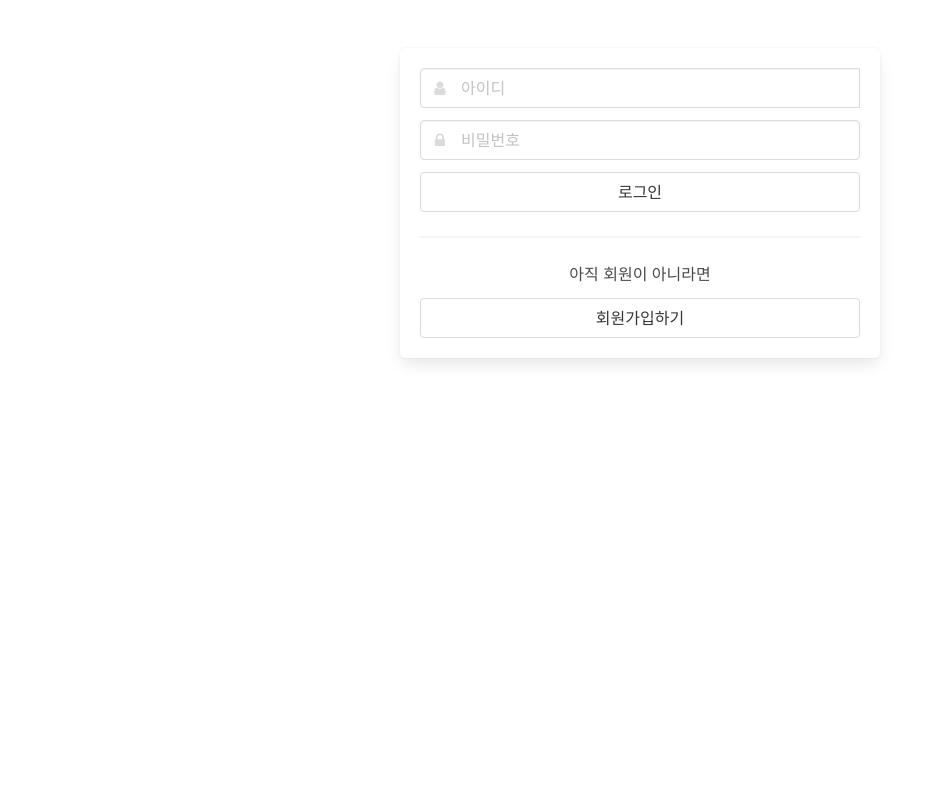
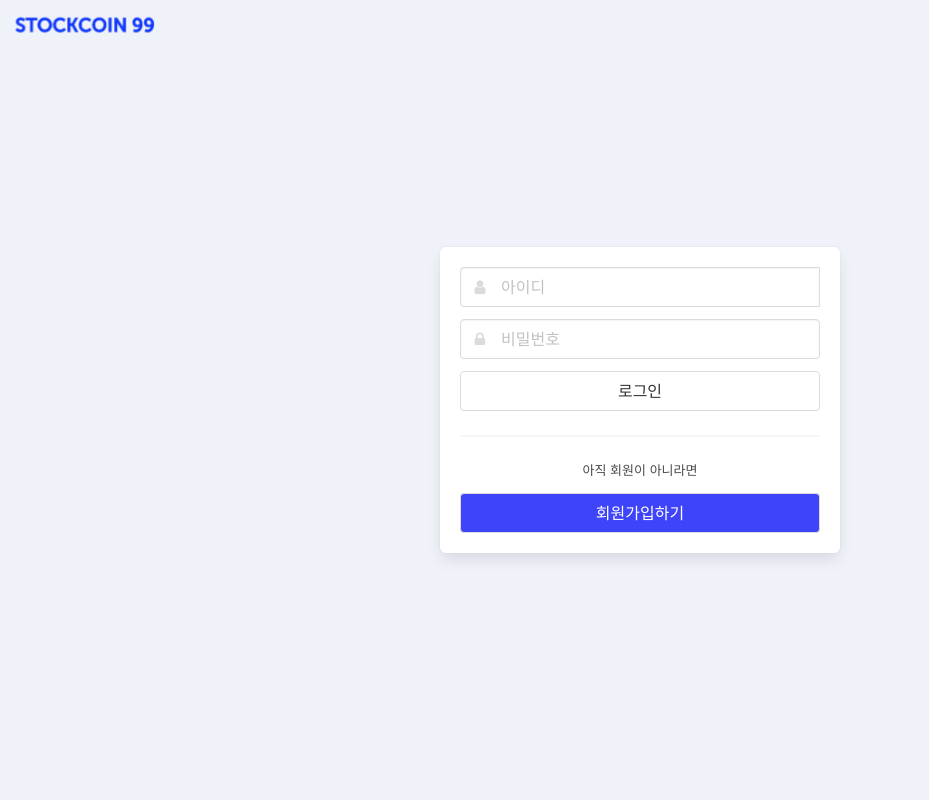
Before and after one commit to soujinko/project01_team4, a Flask app: page /login in a window 1280 px wide. Shown: the whole page, without its empty margins (0-929 px from the left). Run offline with Flask 2, Linux system fonts and the light colour scheme; some libraries are stand-ins or nearby versions.

Commit message:
로그인 페이지

```diff
--- a/templates/login.html
+++ b/templates/login.html
@@ -3,12 +3,13 @@
     <head>
 
         <!-- Webpage Title -->
-        <title>Log In | SWEETER</title>
+        <title>Log In | STOCKCOIN</title>
         <link rel="shortcut icon" href="{{ url_for('static', filename='favicon.ico') }}" type="image/x-icon">
+
         <link rel="icon" href="{{ url_for('static', filename='favicon.ico') }}" type="image/x-icon">
-        <meta property="og:title" content="스위터 - 세상을 달달하게"/>
-        <meta property="og:description" content="mini project for Web Plus"/>
-        <meta property="og:image" content="{{ url_for('static', filename='ogimg.png') }}"/>
+{#        <meta property="og:title" content=""/>#}
+{#        <meta property="og:description" content=""/>#}
+{#        <meta property="og:image" content="{{ url_for('static', filename='ogimg.png') }}"/>#}
 
         <!-- Required meta tags -->
         <meta charset="utf-8">
@@ -23,6 +24,23 @@
         <script src="https://ajax.googleapis.com/ajax/libs/jquery/3.4.1/jquery.min.js"></script>
         <script src="https://cdnjs.cloudflare.com/ajax/libs/jquery-cookie/1.4.1/jquery.cookie.js"></script>
         <style>
+            html, body {
+                background-color: rgb(239, 242, 249);;
+                height:100%
+
+            }
+            .wrapper {
+                display: flex;
+                justify-content: center;
+                align-items: center;
+                min-height: 100vh;
+            }
+
+            .logo {
+                width: 170px;
+                padding: 15px 15px;
+                position: fixed;
+            }
 
         </style>
         <script>
@@ -155,10 +173,14 @@
 
     </head>
     <body>
+        <div class="logo" onclick="window.location.href='/'">
+            <img src="../static/logo.png" alt="">
+        </div>
 
-        <section class="section">
+        <div class="wrapper">
+             <section class="section" >
             <div class="container">
-                <div class="box" style="max-width: 480px;margin:auto">
+                <div class="box" style="width: 400px;">
                     <article class="media">
                         <div class="media-content">
                             <div class="content">
@@ -195,10 +217,10 @@
 
                                 </nav>
                                 <hr>
-                                <h4 class="mb-3">아직 회원이 아니라면</h4>
+                                <h4 class="mb-3" style="font-size: 13px">아직 회원이 아니라면</h4>
                                 <nav class="level is-mobile">
 
-                                    <button class="level-item button is-sparta is-outlined"
+                                    <button class="level-item button is-sparta is-outlined"  style="background-color: rgb(62, 68, 249); color: white"
                                             onclick="toggle_sign_up()">
                                         회원가입하기
                                     </button>
@@ -218,7 +240,7 @@
                                     </div>
                                 </div>
                                 <nav class="level is-mobile">
-                                    <button class="level-item button is-sparta" onclick="sign_up()">
+                                    <button class="level-item button is-sparta" style="background-color: rgb(62, 68, 249); color: white" onclick="sign_up()">
                                         회원가입
                                     </button>
                                     <button class="level-item button is-sparta is-outlined" onclick="toggle_sign_up()">
@@ -234,6 +256,8 @@
 
             </div>
         </section>
+        </div>
+
 
     </body>
 </html>
```
